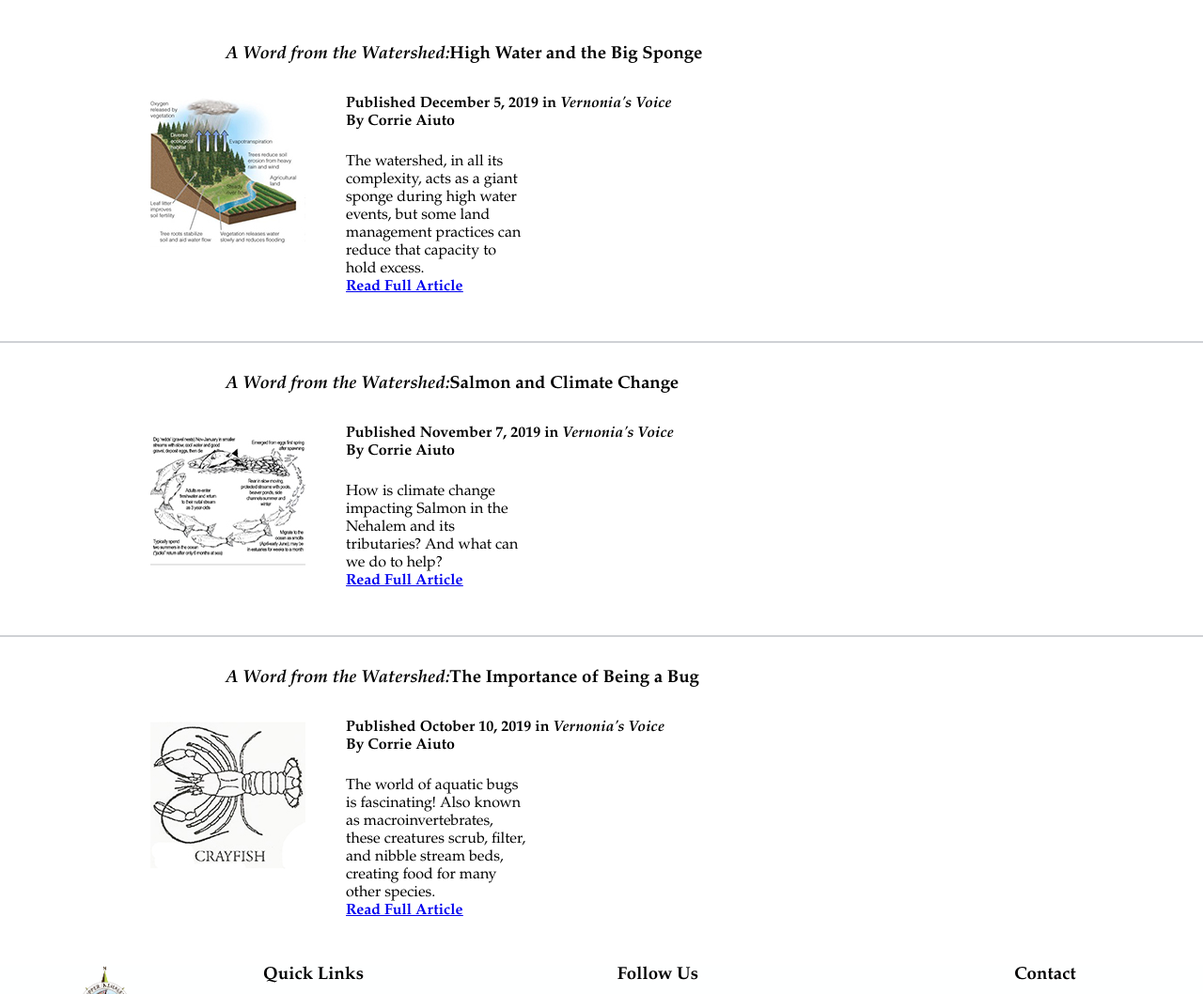
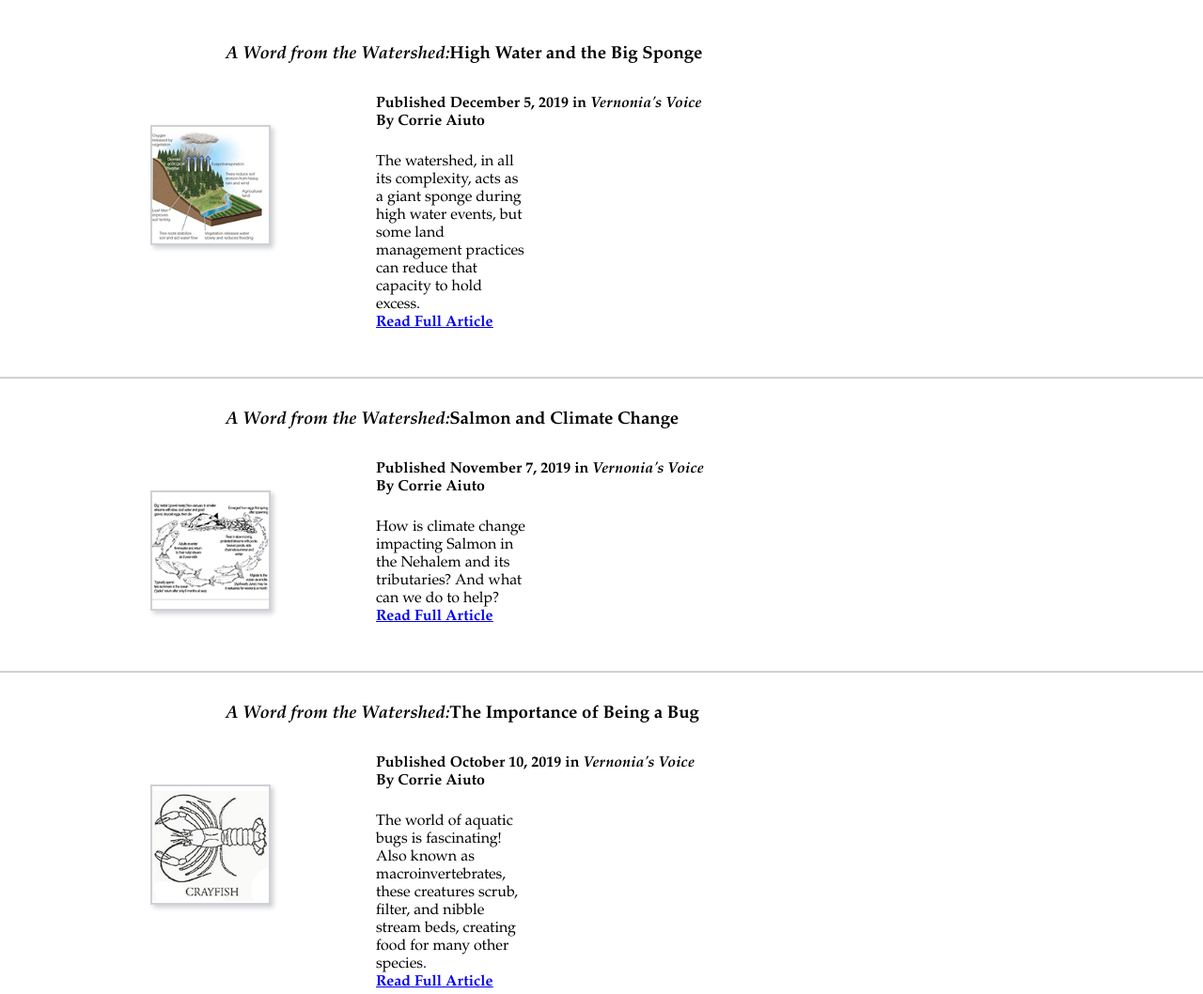
Before and after one commit to jakStrick/UNWC-Main, a plain HTML site: page blogs.html in a window 1280 px wide. Shown: the part 962-2020 px from the top of the page at 94% size. Drawn offline with nearby package versions, Linux system fonts and the light colour scheme.

Commit message:
combined all stylesheets into one sheet. 2020.07.14

```diff
--- a/assets/css/resources-page-styles.css
+++ /dev/null
@@ -1,46 +0,0 @@
-/* reset */
-*, *::after, *::before{
-    box-sizing: border-box;
-    margin: 0;
-    padding: 0;
-}
-
-.resource-links-section{
-  margin-bottom: 4rem;
-}
-
-.ul-list{
-  width: 60%;
-  margin: 0  auto;
-}
-
-li{
-  line-height: 2.5rem;
-}
-
-.li-no-dec{
-  list-style: none;
-}
-
-.with-dec{
-  display: list-item;
-}
-
-#ul-6,
-#ul-5{
-  margin-top: 1.5rem;
-}
-
-li a:hover,
-.resource-link:hover{
-  color: var(--powder);
-}
-
-@media screen and (max-width: 50rem){
-
-/*   .resource-header,
-  .header-span{
-    height: 18rem;
-  } */
-
-}
--- a/assets/css/styles.css
+++ b/assets/css/styles.css
@@ -534,7 +534,6 @@ input[type=submit]:hover {
 .bm-span a:hover {
     color: var(--powder);
 }
-
 /* Board Meeting Ends */
 
 /* Blog */
@@ -566,9 +565,11 @@ input[type=submit]:hover {
 .blog-thumbnail {
     display: flex;
     place-items: center;
-    width: 6rem;
-    height: 6rem;
+    width: 8rem;
+    height: 8rem;
     margin: 2rem 0rem .5rem 10rem;
+    border: 2px var(--unwc-grey) solid;
+    box-shadow: 3px 3px 5px var(--unwc-grey);
 }
 
 .blog-teaser {
--- a/blogs.html
+++ b/blogs.html
@@ -54,8 +54,8 @@
                 <h3 class="blog-header"><i>A Word from the Watershed:</i>High Water and the Big Sponge</h3>
 
                 <div class="blog-content blog-content-btm btm-separator-line-thin">
-                    <div class="blog-thumbnail" >
-                        <img src="/files/blogs/thumbnails/Forestation-Deforestation-thumb.jpg" alt="Water life cycle image.">
+                    <div>
+                        <img class="blog-thumbnail" src="/files/blogs/thumbnails/Forestation-Deforestation-thumb.jpg" alt="Water life cycle image.">
                     </div>
                     <div>
                         <h4 class="blog-title">Published December 5, 2019 in <i>Vernonia's Voice</i><br>By Corrie Aiuto</h4>
@@ -67,8 +67,8 @@
                 <h3 class="blog-header blog-header-top"><i>A Word from the Watershed:</i>Salmon and Climate Change</h3>
 
                 <div class="blog-content blog-content-btm btm-separator-line-thin">
-                    <div class="blog-thumbnail">
-                        <img src="/files/blogs/thumbnails/Coho-Lifecycle-thumb.jpg" alt="Coho Salmon cycle image.">
+                    <div>
+                        <img class="blog-thumbnail" src="/files/blogs/thumbnails/Coho-Lifecycle-thumb.jpg" alt="Coho Salmon cycle image.">
                     </div>
 
                     <div>
@@ -81,8 +81,8 @@
                 <h3 class="blog-header blog-header-top"><i>A Word from the Watershed:</i>The Importance of Being a Bug</h3>
 
                 <div class="blog-content">
-                    <div class="blog-thumbnail">
-                        <img src="/files/blogs/thumbnails/Crayfish-thumb.jpg" alt="Image of a cray fish.">
+                    <div>
+                        <img class="blog-thumbnail" src="/files/blogs/thumbnails/Crayfish-thumb.jpg" alt="Image of a cray fish.">
                     </div>
 
                     <div>
```
